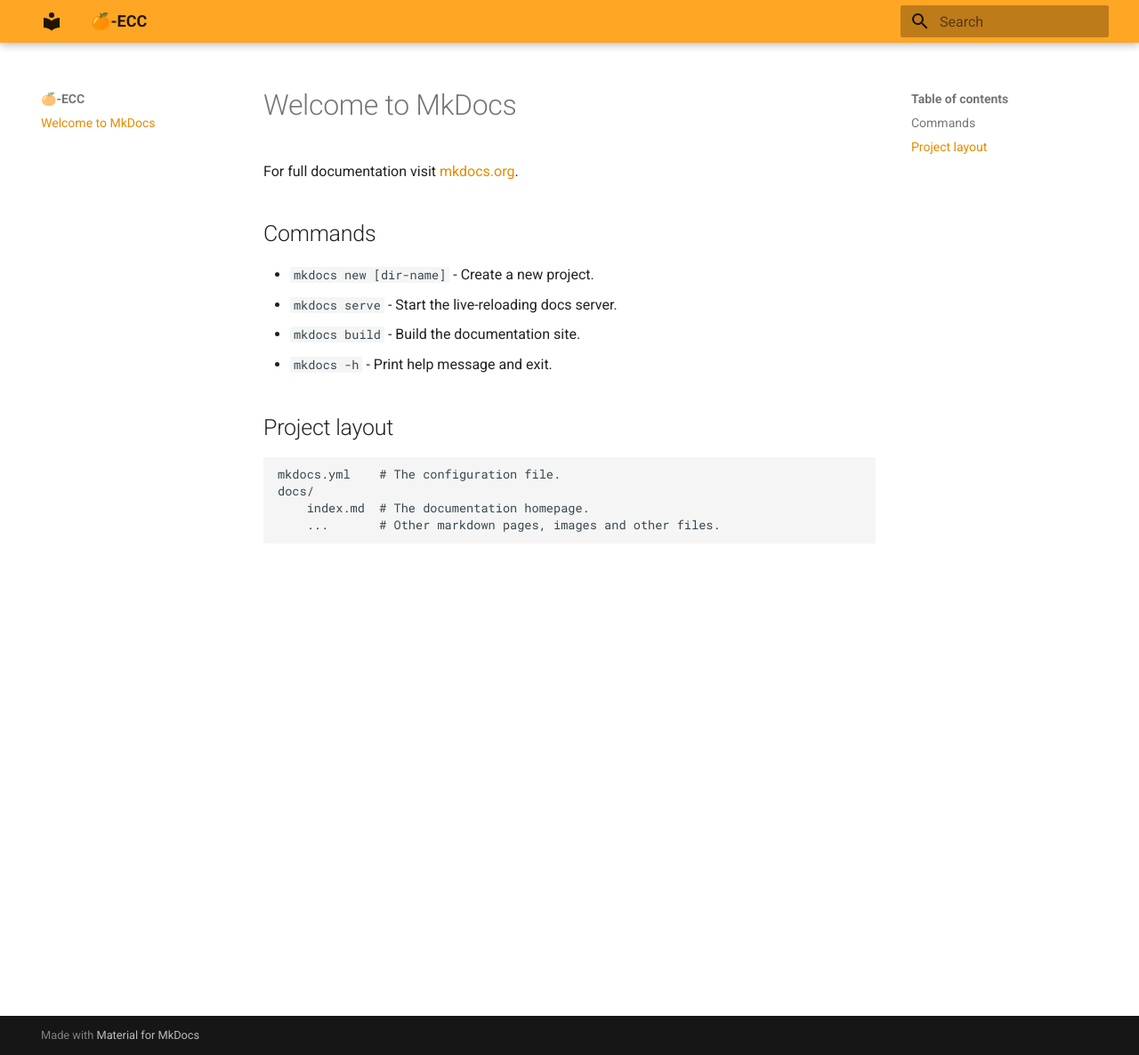
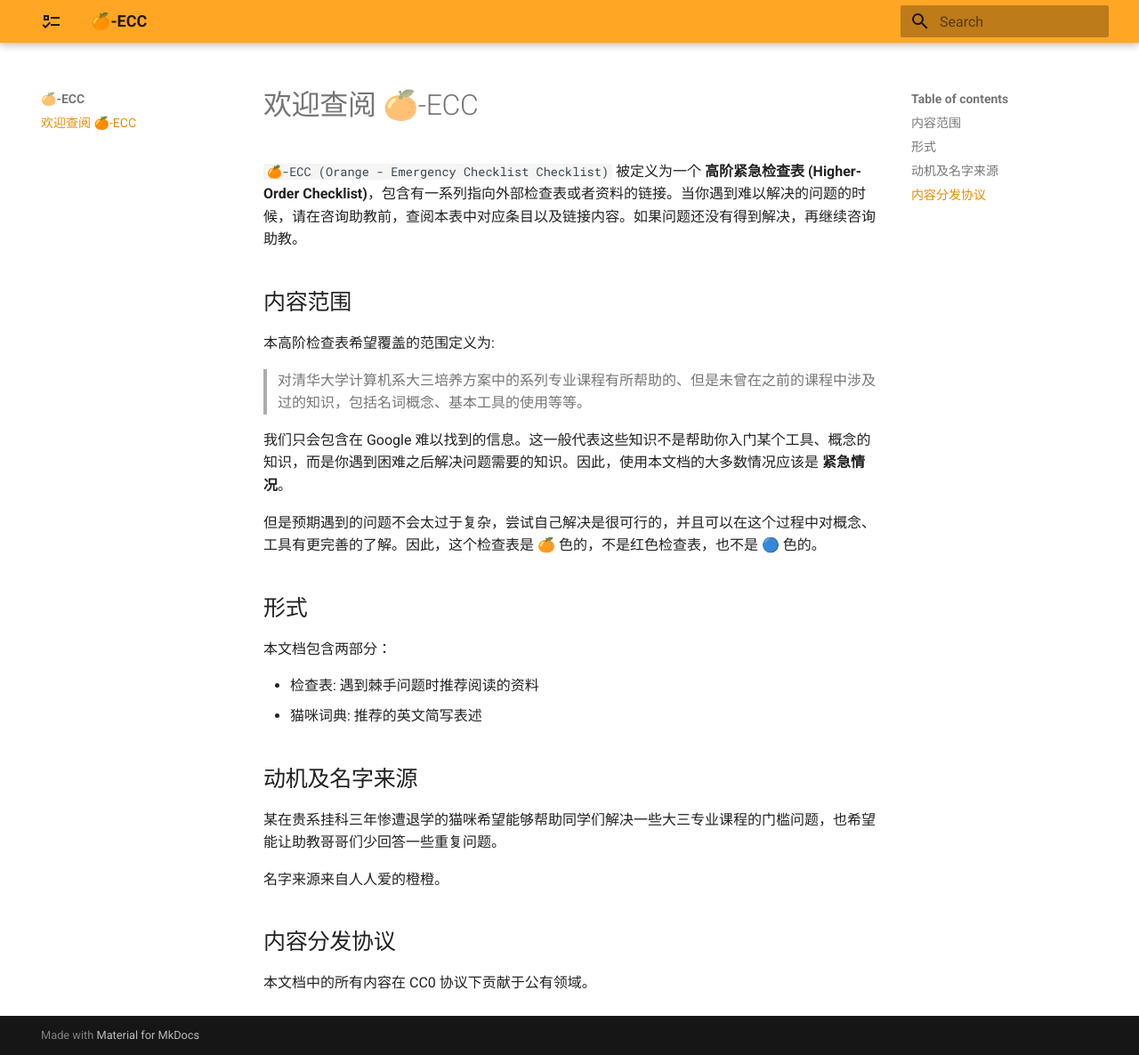
Before and after one commit to thu-cs-lab/Orange-ECC, an MkDocs documentation site: the page built from docs/index.md, in a window 1280 px wide and 1186 px high. Shown: the whole window at 89% size. Built offline with MkDocs 1.6.1 and Material for MkDocs 9.7.7, drawn with Linux system fonts in a browser that asks for light colours.

Commit message:
Initial!:

```diff
--- a/docs/index.md
+++ b/docs/index.md
@@ -1,17 +1,30 @@
-# Welcome to MkDocs
+# 欢迎查阅 🍊-ECC
 
-For full documentation visit [mkdocs.org](https://www.mkdocs.org).
+`🍊-ECC (Orange - Emergency Checklist Checklist)` 被定义为一个 **高阶紧急检查表 (Higher-Order Checklist)**，包含有一系列指向外部检查表或者资料的链接。当你遇到难以解决的问题的时候，请在咨询助教前，查阅本表中对应条目以及链接内容。如果问题还没有得到解决，再继续咨询助教。
 
-## Commands
+## 内容范围
 
-* `mkdocs new [dir-name]` - Create a new project.
-* `mkdocs serve` - Start the live-reloading docs server.
-* `mkdocs build` - Build the documentation site.
-* `mkdocs -h` - Print help message and exit.
+本高阶检查表希望覆盖的范围定义为:
 
-## Project layout
+> 对清华大学计算机系大三培养方案中的系列专业课程有所帮助的、但是未曾在之前的课程中涉及过的知识，包括名词概念、基本工具的使用等等。
 
-    mkdocs.yml    # The configuration file.
-    docs/
-        index.md  # The documentation homepage.
-        ...       # Other markdown pages, images and other files.
+我们只会包含在 Google 难以找到的信息。这一般代表这些知识不是帮助你入门某个工具、概念的知识，而是你遇到困难之后解决问题需要的知识。因此，使用本文档的大多数情况应该是 **紧急情况**。
+
+但是预期遇到的问题不会太过于复杂，尝试自己解决是很可行的，并且可以在这个过程中对概念、工具有更完善的了解。因此，这个检查表是 🍊 色的，不是红色检查表，也不是 🔵 色的。
+
+## 形式
+
+本文档包含两部分：
+
+- 检查表: 遇到棘手问题时推荐阅读的资料
+- 猫咪词典: 推荐的英文简写表述
+
+## 动机及名字来源
+
+某在贵系挂科三年惨遭退学的猫咪希望能够帮助同学们解决一些大三专业课程的门槛问题，也希望能让助教哥哥们少回答一些重复问题。
+
+名字来源来自人人爱的橙橙。
+
+## 内容分发协议
+
+本文档中的所有内容在 CC0 协议下贡献于公有领域。
--- a/mkdocs.yml
+++ b/mkdocs.yml
@@ -1,5 +1,7 @@
 site_name: 🍊-ECC
 theme:
   name: material
+  icon:
+    logo: material/format-list-checks
   palette:
     primary: orange
```
Also changed, not shown: README.md (+4 -0 lines).
